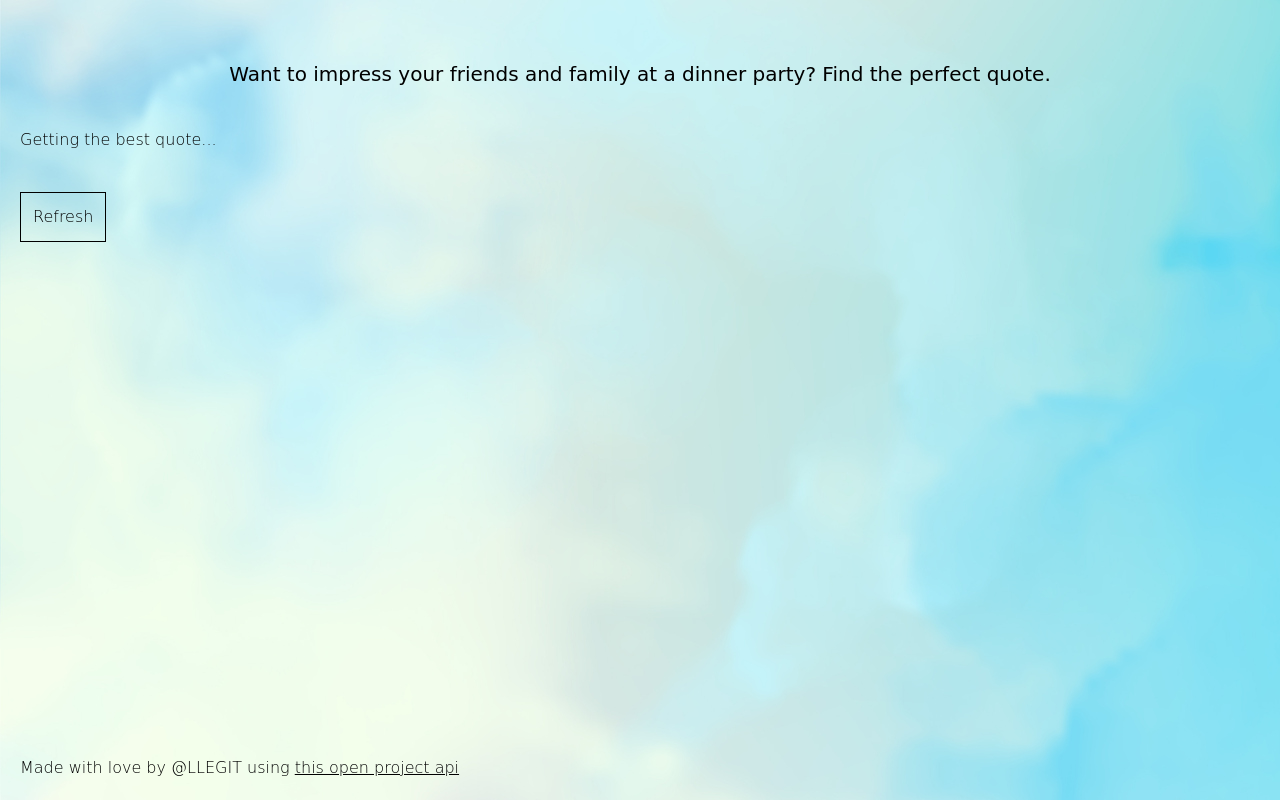
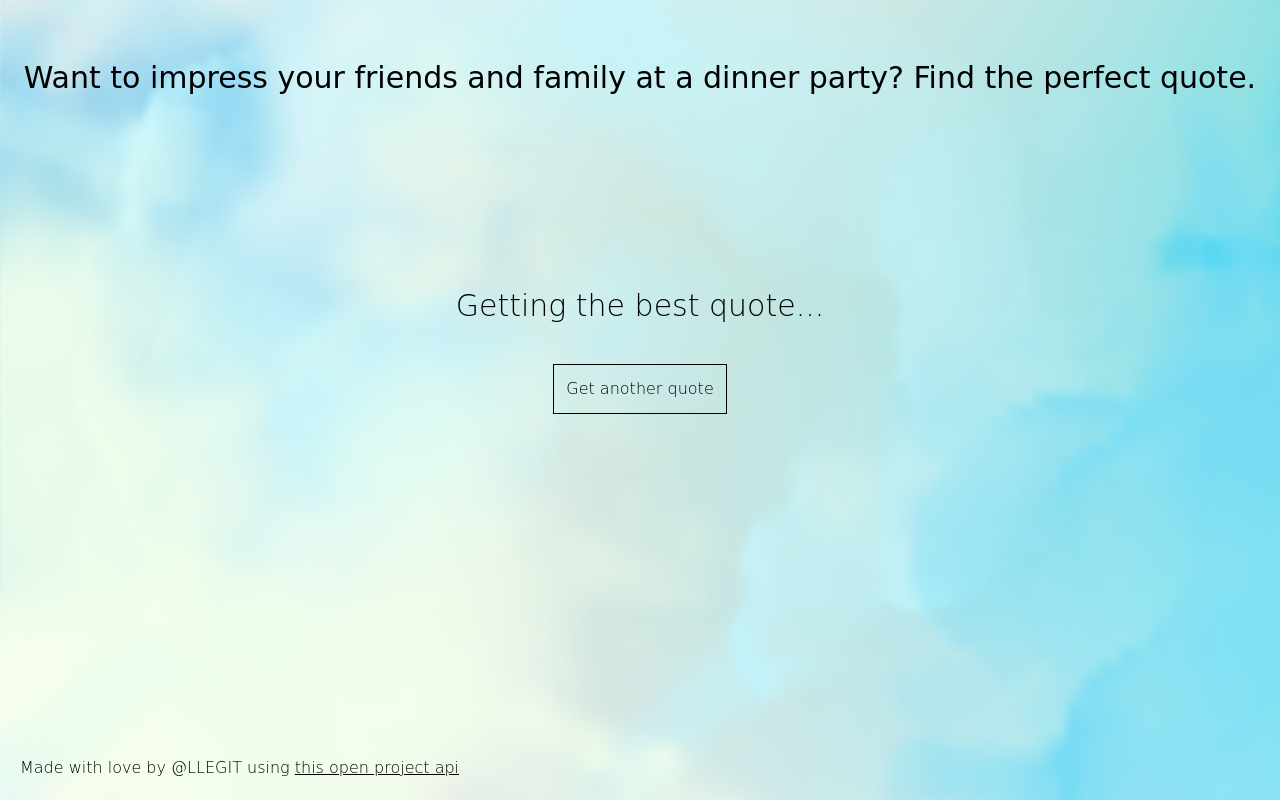
Before and after one commit to LLEGIT/random-quotes, a plain HTML site: page index.html in a window 1280 px wide. Drawn offline with nearby package versions, Linux system fonts and the light colour scheme; no server answers; a web font is replaced by a local one.

Commit message:
feat: added desktop view

```diff
--- a/index.html
+++ b/index.html
@@ -12,17 +12,17 @@
   <link rel="stylesheet" href="./style.css">
 </head>
 
-<body class="bg-[url('./assets/bg-desktop.jpg')] playwrite-font-text p-5 space-y-10">
-  <section id="header" class="flex justify-center align-center lg:mt-10">
-    <h1 class="playwrite-font-title text-lg leading-8 lg:text-xl">Want to impress your friends and family at a dinner
+<body class="bg-[url('./assets/bg-desktop.jpg')] playwrite-font-text p-5">
+  <section id="header" class="flex justify-center align-center mb-10 lg:mb-0 lg:mt-10">
+    <h1 class="playwrite-font-title text-lg leading-8 lg:text-3xl">Want to impress your friends and family at a dinner
       party? Find the perfect
       quote.
     </h1>
   </section>
-  <section id="quote" class="space-y-5">
-    <p id="quote-paragraph">Getting the best quote...</p>
-    <p id="quote-author-label"></p>
-    <button class="border border-black p-3" id="refresh-quote-btn">Refresh</button>
+  <section id="quote" class="space-y-5 lg:text-center lg:mt-48">
+    <p id="quote-paragraph" class="lg:text-3xl">Getting the best quote...</p>
+    <p id="quote-author-label" class="lg:text-xl"></p>
+    <button class="border border-black p-3" id="refresh-quote-btn">Get another quote</button>
   </section>
 
   <footer class="absolute bottom-5">
```
